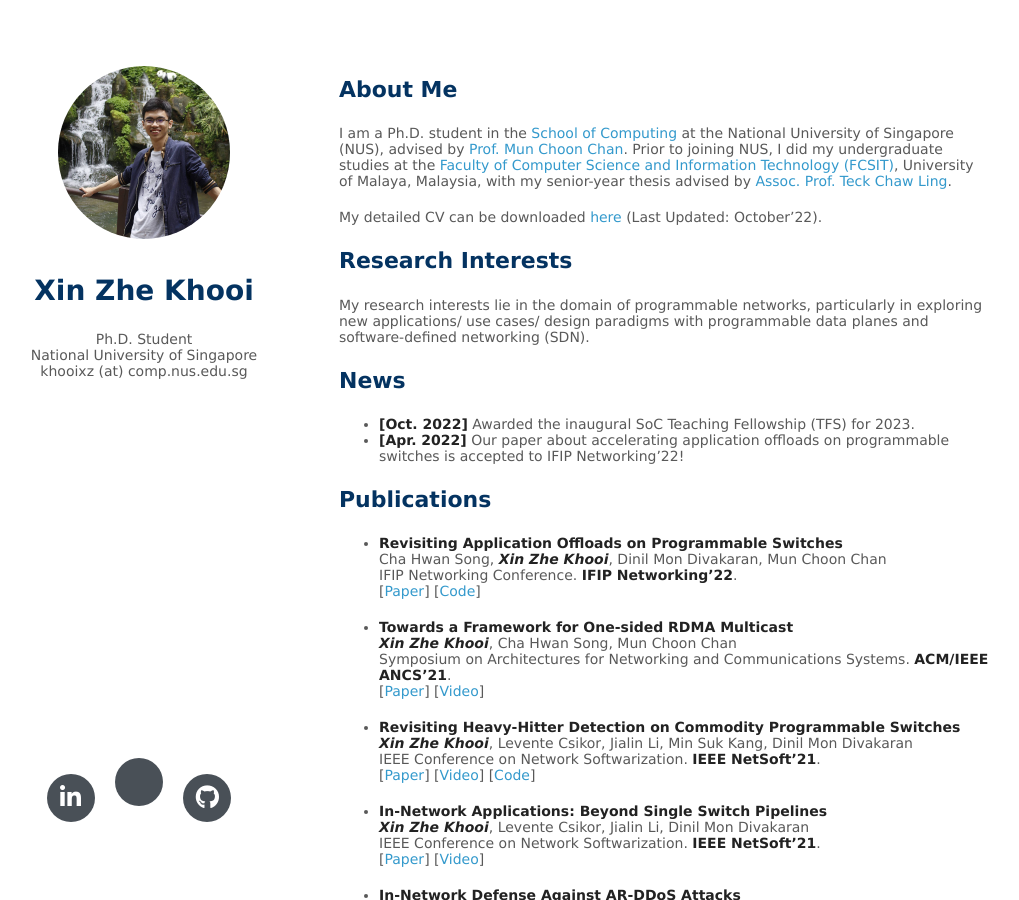
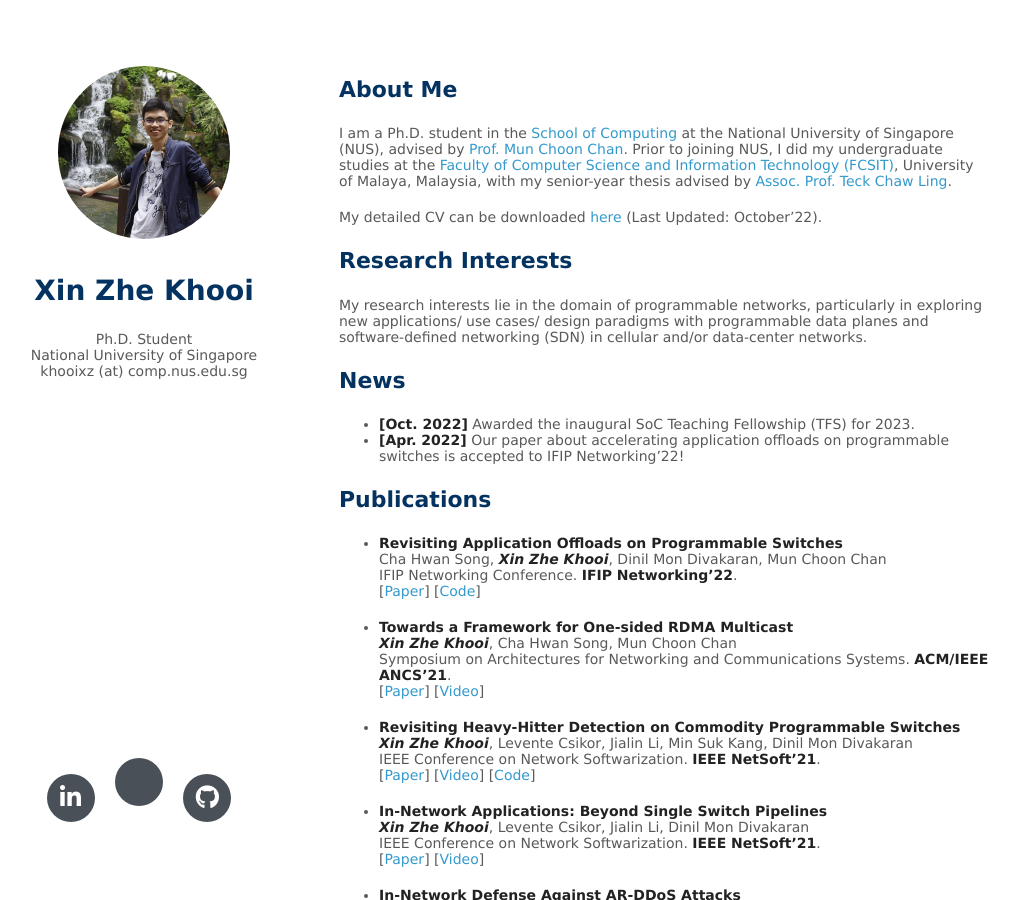
Before and after one commit to khooi8913/khooi8913.github.io, a Jekyll site: the page built from index.md, in a window 1280 px wide and 900 px high. Shown: the whole window, without its empty margins (131-1150 px from the left). Built offline with Jekyll 4.4.1, drawn with Linux system fonts in a browser that asks for light colours; nearby versions of some CDN libraries; a style sheet for code colours, icons or effects is not loaded; our own code applies the rules of GitHub Pages for plain Markdown files.

Commit message:
update research interests

```diff
--- a/index.md
+++ b/index.md
@@ -11,7 +11,7 @@ My detailed CV can be downloaded [here](https://drive.google.com/file/d/1m298m6v
 
 ## Research Interests
 
-My research interests lie in the domain of programmable networks, particularly in exploring new applications/ use cases/ design paradigms with programmable data planes and software-defined networking (SDN).
+My research interests lie in the domain of programmable networks, particularly in exploring new applications/ use cases/ design paradigms with programmable data planes and software-defined networking (SDN) in cellular and/or data-center networks.
 
 
 ## News
```
